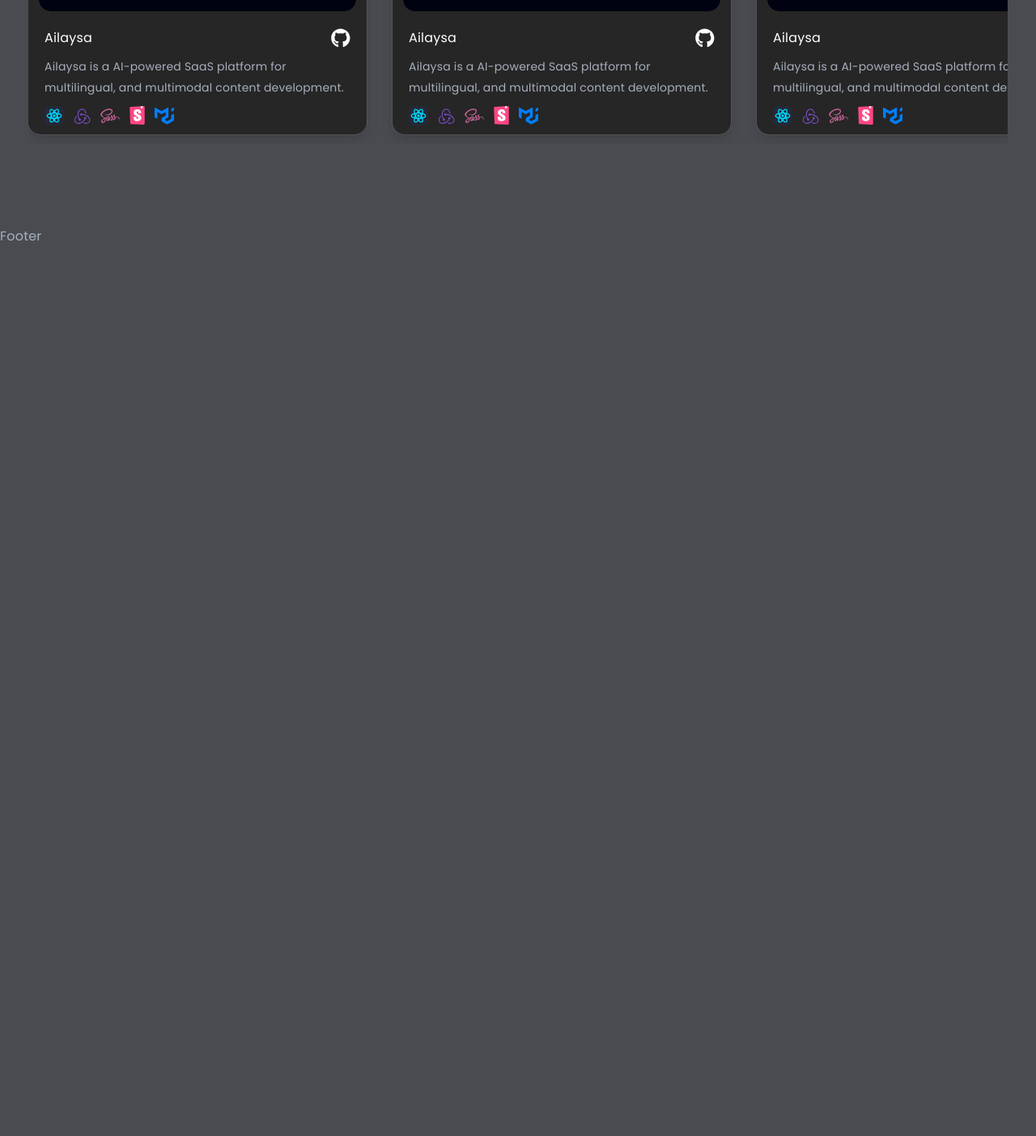
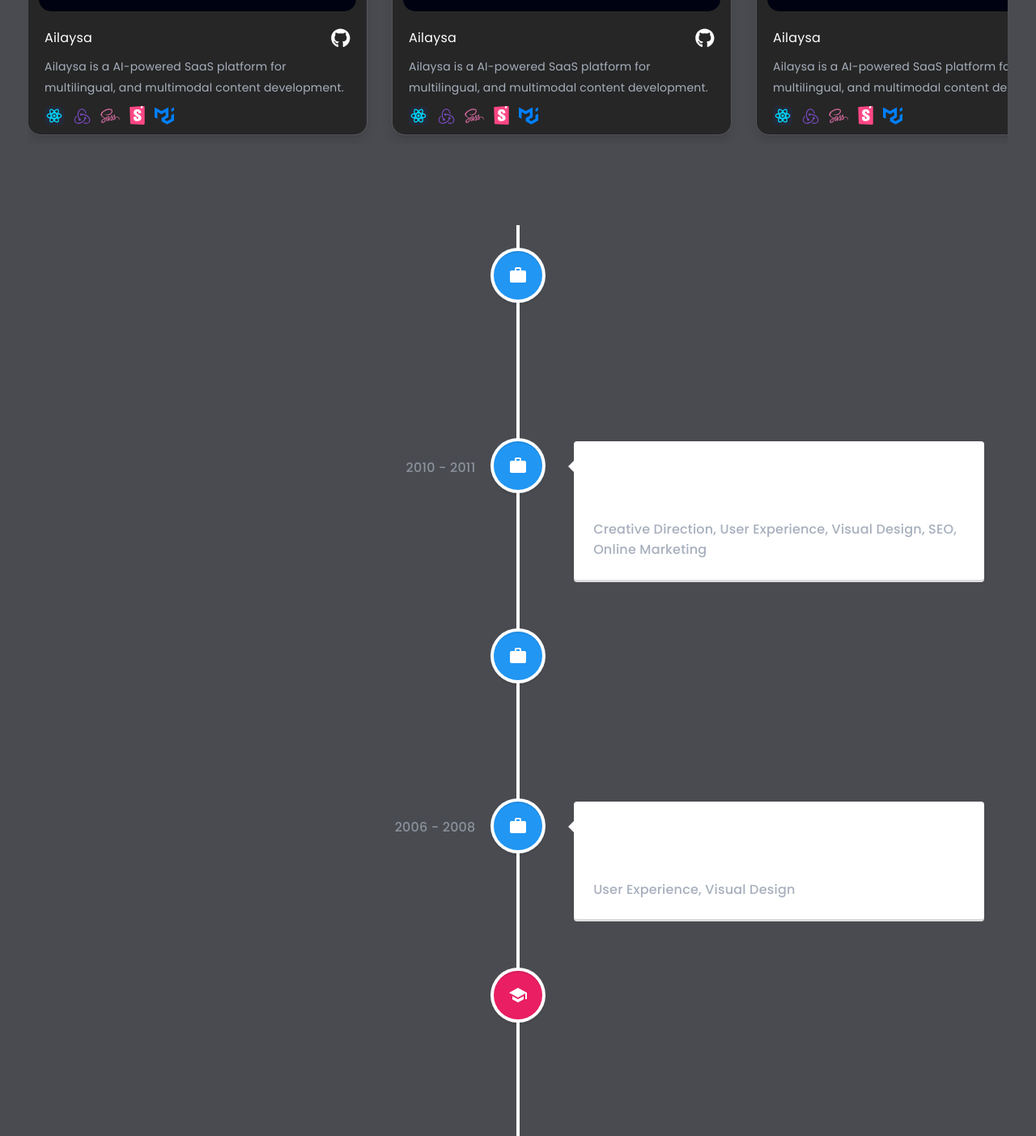
Before and after one commit to sarvesh-iyer/portfolio, a React (Vite) app: page / in a window 1280 px wide. Shown: the part 1330-2733 px from the top of the page at 81% size. Before the commit the page ends 1636 px from the top, so only its background shows below. Built offline with nearby package versions, Linux system fonts and the light colour scheme.

Commit message:
experience section added with vertical timeline

```diff
--- a/package.json
+++ b/package.json
@@ -16,7 +16,8 @@
     "@mui/material": "^5.15.16",
     "react": "^18.2.0",
     "react-dom": "^18.2.0",
-    "react-router-dom": "^6.23.0"
+    "react-router-dom": "^6.23.0",
+    "react-vertical-timeline-component": "^3.6.0"
   },
   "devDependencies": {
     "@types/react": "^18.2.66",
--- /dev/null
+++ b/src/components/experiences/Experiences.jsx
@@ -0,0 +1,105 @@
+import React from 'react'
+import { VerticalTimeline, VerticalTimelineElement }  from 'react-vertical-timeline-component';
+import 'react-vertical-timeline-component/style.min.css';
+import WorkIcon from '@mui/icons-material/Work';
+import SchoolIcon from '@mui/icons-material/School';
+import StarIcon from '@mui/icons-material/Star';
+
+export const Experiences = () => {
+    return (
+        <section className="experience-section">
+            <VerticalTimeline>
+                <VerticalTimelineElement
+                    className="vertical-timeline-element--work"
+                    contentStyle={{ background: 'rgb(33, 150, 243)', color: '#fff' }}
+                    contentArrowStyle={{ borderRight: '7px solid  rgb(33, 150, 243)' }}
+                    date="2011 - present"
+                    iconStyle={{ background: 'rgb(33, 150, 243)', color: '#fff' }}
+                    icon={<WorkIcon />}
+                >
+                    <h3 className="vertical-timeline-element-title">React Developer</h3>
+                    <h4 className="vertical-timeline-element-subtitle">Chennai, Tamil Nadu, India</h4>
+                    <p>
+                    Creative Direction, User Experience, Visual Design, Project Management, Team Leading
+                    </p>
+                </VerticalTimelineElement>
+                <VerticalTimelineElement
+                    className="vertical-timeline-element--work"
+                    date="2010 - 2011"
+                    iconStyle={{ background: 'rgb(33, 150, 243)', color: '#fff' }}
+                    icon={<WorkIcon />}
+                >
+                    <h3 className="vertical-timeline-element-title">Art Director</h3>
+                    <h4 className="vertical-timeline-element-subtitle">San Francisco, CA</h4>
+                    <p>
+                    Creative Direction, User Experience, Visual Design, SEO, Online Marketing
+                    </p>
+                </VerticalTimelineElement>
+                <VerticalTimelineElement
+                    className="vertical-timeline-element--work"
+                    date="2008 - 2010"
+                    iconStyle={{ background: 'rgb(33, 150, 243)', color: '#fff' }}
+                    icon={<WorkIcon />}
+                >
+                    <h3 className="vertical-timeline-element-title">Web Designer</h3>
+                    <h4 className="vertical-timeline-element-subtitle">Los Angeles, CA</h4>
+                    <p>
+                    User Experience, Visual Design
+                    </p>
+                </VerticalTimelineElement>
+                <VerticalTimelineElement
+                    className="vertical-timeline-element--work"
+                    date="2006 - 2008"
+                    iconStyle={{ background: 'rgb(33, 150, 243)', color: '#fff' }}
+                    icon={<WorkIcon />}
+                >
+                    <h3 className="vertical-timeline-element-title">Web Designer</h3>
+                    <h4 className="vertical-timeline-element-subtitle">San Francisco, CA</h4>
+                    <p>
+                    User Experience, Visual Design
+                    </p>
+                </VerticalTimelineElement>
+                <VerticalTimelineElement
+                    className="vertical-timeline-element--education"
+                    date="April 2013"
+                    iconStyle={{ background: 'rgb(233, 30, 99)', color: '#fff' }}
+                    icon={<SchoolIcon />}
+                >
+                    <h3 className="vertical-timeline-element-title">Content Marketing for Web, Mobile and Social Media</h3>
+                    <h4 className="vertical-timeline-element-subtitle">Online Course</h4>
+                    <p>
+                    Strategy, Social Media
+                    </p>
+                </VerticalTimelineElement>
+                <VerticalTimelineElement
+                    className="vertical-timeline-element--education"
+                    date="November 2012"
+                    iconStyle={{ background: 'rgb(233, 30, 99)', color: '#fff' }}
+                    icon={<SchoolIcon />}
+                >
+                    <h3 className="vertical-timeline-element-title">Agile Development Scrum Master</h3>
+                    <h4 className="vertical-timeline-element-subtitle">Certification</h4>
+                    <p>
+                    Creative Direction, User Experience, Visual Design
+                    </p>
+                </VerticalTimelineElement>
+                <VerticalTimelineElement
+                    className="vertical-timeline-element--education"
+                    date="2002 - 2006"
+                    iconStyle={{ background: 'rgb(233, 30, 99)', color: '#fff' }}
+                    icon={<SchoolIcon />}
+                >
+                    <h3 className="vertical-timeline-element-title">Bachelor of Science in Interactive Digital Media Visual Imaging</h3>
+                    <h4 className="vertical-timeline-element-subtitle">Bachelor Degree</h4>
+                    <p>
+                    Creative Direction, Visual Design
+                    </p>
+                </VerticalTimelineElement>
+                <VerticalTimelineElement
+                    iconStyle={{ background: 'rgb(16, 204, 82)', color: '#fff' }}
+                    icon={<StarIcon />}
+                />
+            </VerticalTimeline>
+        </section>
+    )
+}
--- a/src/pages/Home.jsx
+++ b/src/pages/Home.jsx
@@ -1,3 +1,4 @@
+import { Experiences } from "../components/experiences/Experiences"
 import { Hero } from "../components/hero/Hero"
 import { MyWorks } from "../components/my-works/MyWorks"
 
@@ -6,6 +7,7 @@ export const Home = () => {
         <>
             <Hero />
             <MyWorks />
+            <Experiences />
         </>
     )
 }
```
Also changed, not shown: src/assets/images/my-pic.jpg (deleted), 1 other file (tests, documents, lock files or other folders).
